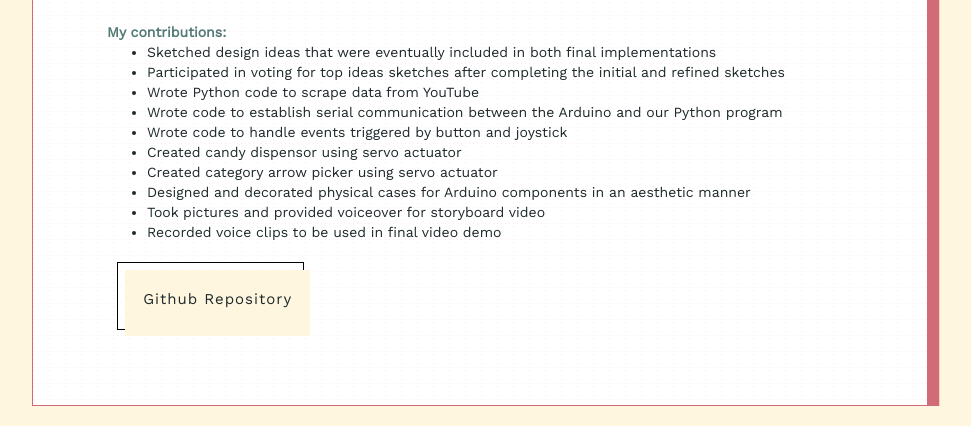
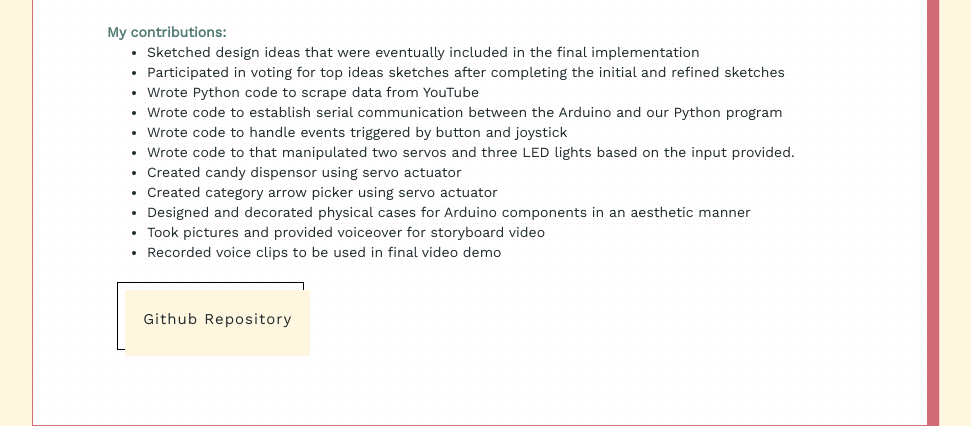
Before and after one commit to soapsrc/Study-Shuffle-Report, a plain HTML site: page index.html in a window 1280 px wide. Shown: the part 4954-5380 px from the top of the page, without its empty margins (160-1131 px from the left). Drawn offline with nearby package versions, Linux system fonts and the light colour scheme; some packages are replaced by stand-ins of ours; a script that the page names is missing; a web font is replaced by a local one.

Commit message:
Edited contributions

```diff
--- a/index.html
+++ b/index.html
@@ -102,11 +102,12 @@
                     </iframe><br><br>
                 <b>My contributions: </b>
                 <ul>
-                    <li>Sketched design ideas that were eventually included in both final implementations</li>
+                    <li>Sketched design ideas that were eventually included in the final implementation</li>
                     <li>Participated in voting for top ideas sketches after completing the initial and refined sketches</li>
                     <li>Wrote Python code to scrape data from YouTube</li>
                     <li>Wrote code to establish serial communication between the Arduino and our Python program</li>
                     <li>Wrote code to handle events triggered by button and joystick</li>
+                    <li>Wrote code to that manipulated two servos and three LED lights based on the input provided.</li>
                     <li>Created candy dispensor using servo actuator</li>
                     <li>Created category arrow picker using servo actuator</li>
                     <li>Designed and decorated physical cases for Arduino components in an aesthetic manner</li>
```
